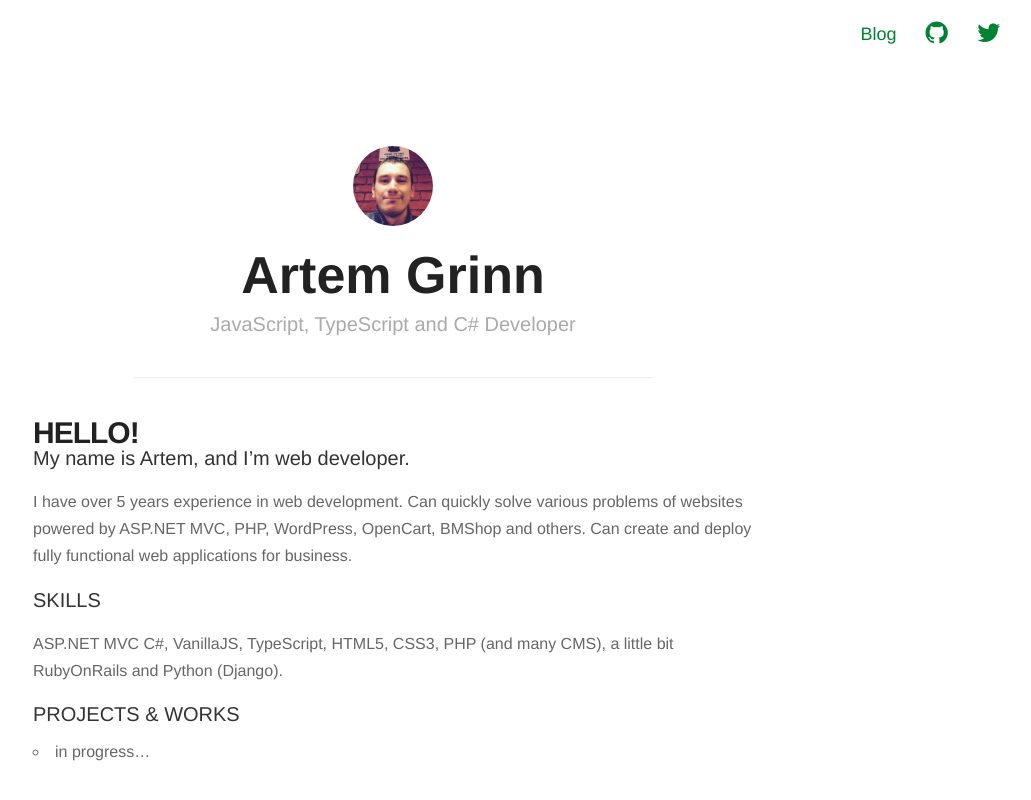
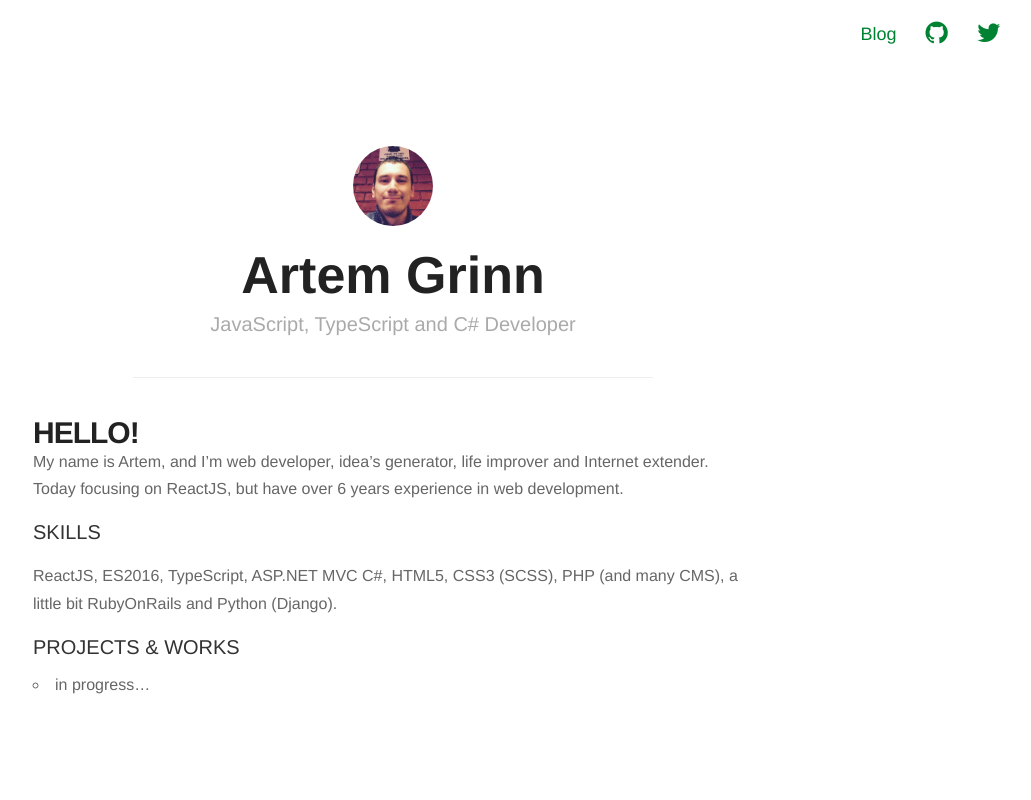
Before and after one commit to ArtemGrinn/artemgrinn.github.io, a Jekyll site: the page built from index.md, in a window 1280 px wide. Shown: the top 800 px of the page, without its empty margins (247-1278 px from the left). Built offline with Jekyll 4.4.1, drawn with Linux system fonts in a browser that asks for light colours; our own code applies the rules of GitHub Pages for plain Markdown files.

Commit message:
Update index.md

```diff
--- a/index.md
+++ b/index.md
@@ -4,12 +4,11 @@ profile: true
 
 # HELLO!
 
-### My name is Artem, and I'm web developer.
-
-I have over 5 years experience in web development. Can quickly solve various problems of websites powered by ASP.NET MVC, PHP, WordPress, OpenCart, BMShop and others. Can create and deploy fully functional web applications for business.
+My name is Artem, and I'm web developer, idea's generator, life improver and Internet extender. Today focusing on ReactJS, but
+have over 6 years experience in web development.
 
 ### SKILLS
-ASP.NET MVC C#, VanillaJS, TypeScript, HTML5, CSS3, PHP (and many CMS), a little bit RubyOnRails and Python (Django).
+ReactJS, ES2016, TypeScript, ASP.NET MVC C#, HTML5, CSS3 (SCSS), PHP (and many CMS), a little bit RubyOnRails and Python (Django).
 
 ### PROJECTS & WORKS
 - in progress...
```
